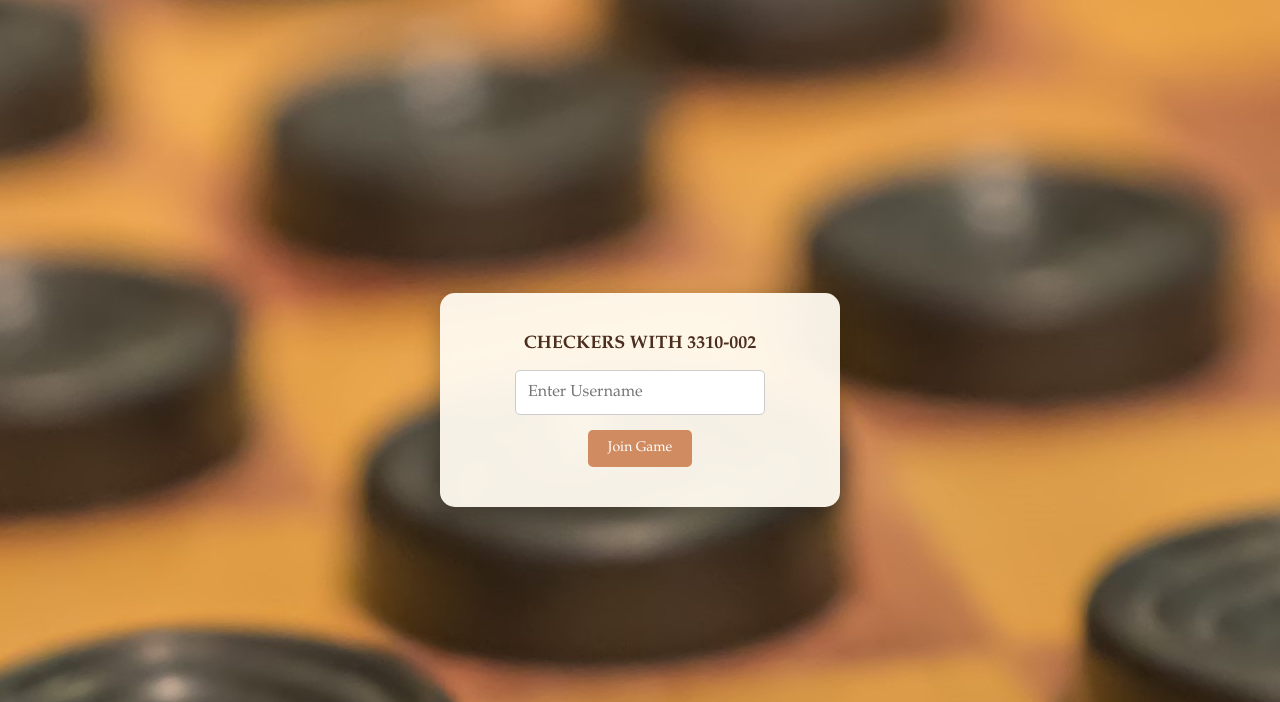
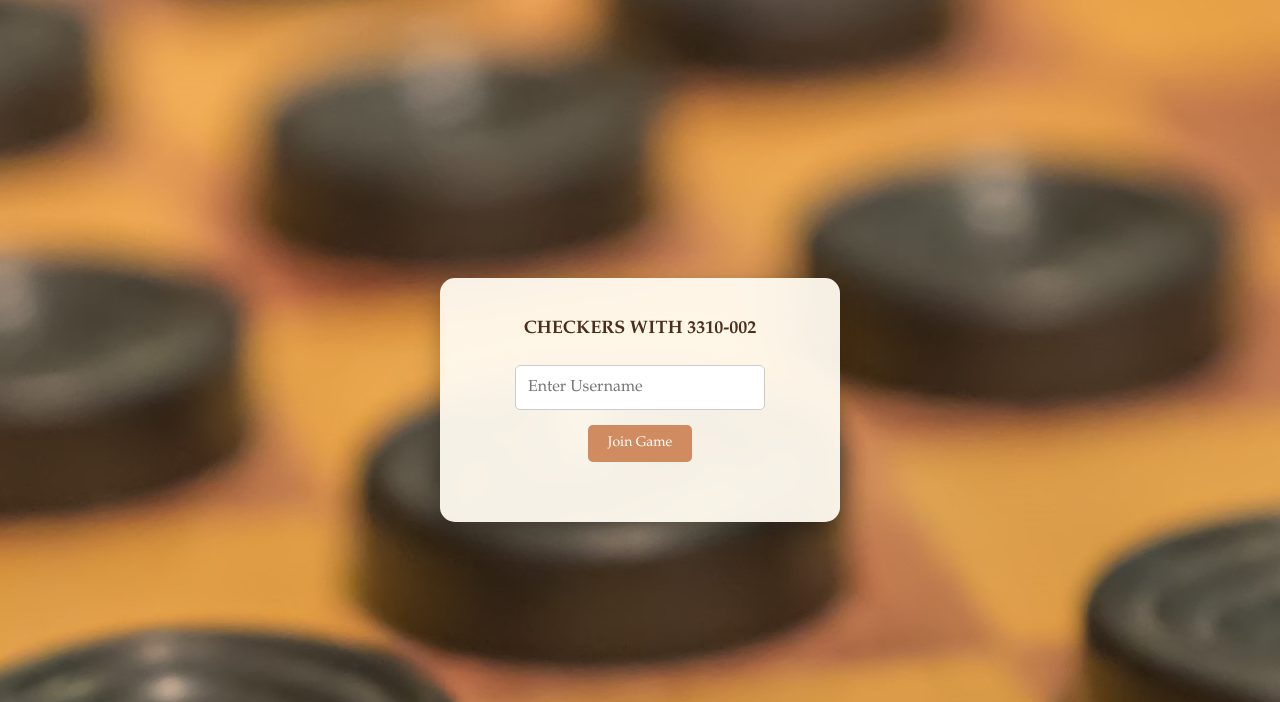
Before and after one commit to utastudents/cse3310-sp25-002, a web app: page /login/login.html in a window 1280 px wide. Shown: the top 702 px of the page. Run offline with its HTML, style and script files only (its server is not run), Linux system fonts and the light colour scheme; data that the repository does not hold is empty.

Commit message:
Update login.html

```diff
--- a/checkers/src/main/webapp/login/login.html
+++ b/checkers/src/main/webapp/login/login.html
@@ -10,8 +10,12 @@
 </head>
 <body>
   <div class ="wrapper">
+    <div class="header">
+
+      <h1>CHECKERS WITH 3310-002</h1>
+  <div>
+
     <form action="">
-      <h1>CHECKERS WITH 3310-002</h1>
       <div class="input-box">
         <input type="text" placeholder="Enter Username" id="username" />
       </div>
```
